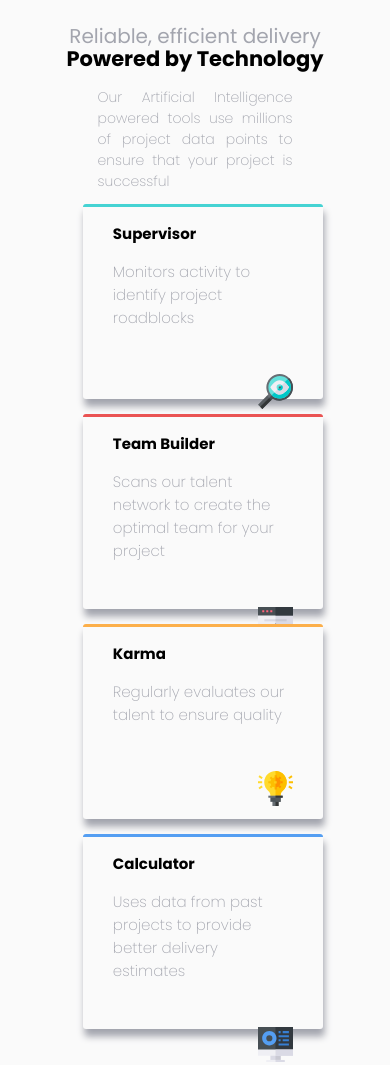
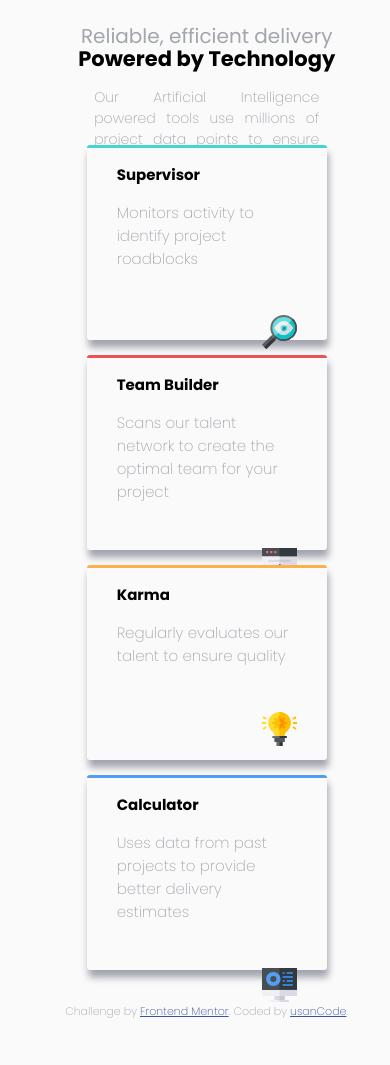
Before and after one commit to usanCode/four-card-feature-section-master, a plain HTML site: page four-card-feature-section-master/index.html in a window 390 px wide. Shown: the top 1065 px of the page. After the commit the page ends 1040 px from the top, so only its background shows below. Drawn offline with Linux system fonts and the light colour scheme.

Commit message:
Add files via upload

```diff
--- a/four-card-feature-section-master/main.css
+++ b/four-card-feature-section-master/main.css
@@ -66,11 +66,9 @@ body {
   line-height:0.4rem ;
   text-align:justify;
   text-justify:distribute-all-lines;
-
   justify-items: center;
- margin:auto;
- padding-bottom: 0.5rem;
-
+  margin:auto;
+  padding-bottom: 0.5rem;
   grid-column-start: 1;
   grid-column-end: 2;
   grid-row-start: 1;
@@ -96,16 +94,18 @@ body {
     margin:auto;
 }
 .grid-container{
-    width:80%;
+    width:58rem;
     height:30rem;
     display: grid;
     grid-template-rows: 1fr 1fr 1fr 1fr ;
     grid-template-columns: 1fr 1fr 1fr 1fr 1fr 1fr;
     row-gap: 1.5rem;
     column-gap: 1.5rem;
-    margin-left:12%;
-    margin-top: 5%;
-    margin-bottom: 5%;
+
+    margin:auto;
+    padding-top: 2%;
+    padding-bottom: 2%;
+
     justify-content:center ;
 
 
@@ -204,6 +204,40 @@ img{
 }
 
 
+@media screen and (max-width:820px) {
+    body {
+
+        background-color: hsl(0, 0%, 98%);
+        margin-right:4%;
+        margin-left:3%;
+        margin-top: 5%;
+        margin-bottom: 5%;
+        max-width:1440px;
+        width:100%;
+        justify-content: center;
+
+
+    }
+
+    .grid-container{
+        width:52rem;
+        height:30rem;
+        display: grid;
+        grid-template-rows: 1fr 1fr 1fr 1fr ;
+        grid-template-columns: 1fr 1fr 1fr 1fr 1fr 1fr;
+        row-gap: 1.5rem;
+        column-gap: 1.5rem;
+        margin:auto;
+        padding-top: 2%;
+        padding-bottom: 2%;
+
+        justify-content:center ;
+
+
+
+    }
+
+}
 
 
 
@@ -280,7 +314,9 @@ img{
     .motto{
         text-align:justify;
         justify-items: center;
-        width: 50%;
+        width: 15rem;
+        height:3rem;
+
         margin:auto;
         padding-bottom: 0.3rem;
         font-size:14px;
@@ -292,14 +328,13 @@ img{
         display: grid;
         grid-template-columns:16rem;
         grid-template-rows: 13rem 13rem 13rem 13rem ;
-
-
+        width:20rem;
+        height:56rem;
         row-gap: 1rem;
-
-        margin-top: 0.5rem;
         justify-content:center;
-        margin-bottom:20rem;
-        min-height: 100vh;
+        margin:auto;
+        padding-top: 2%;
+        padding-bottom: 2%;
 
 
 
```
